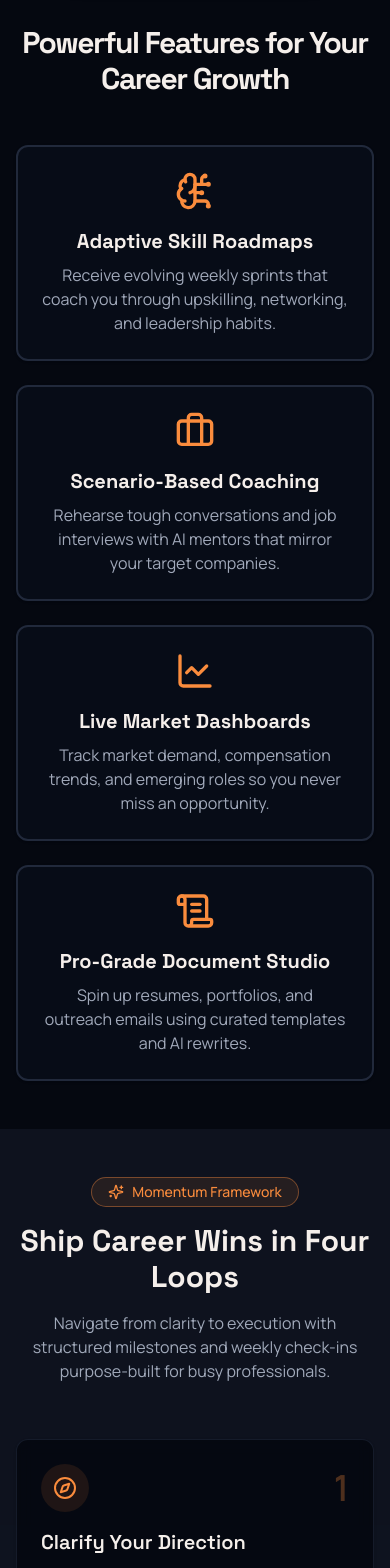
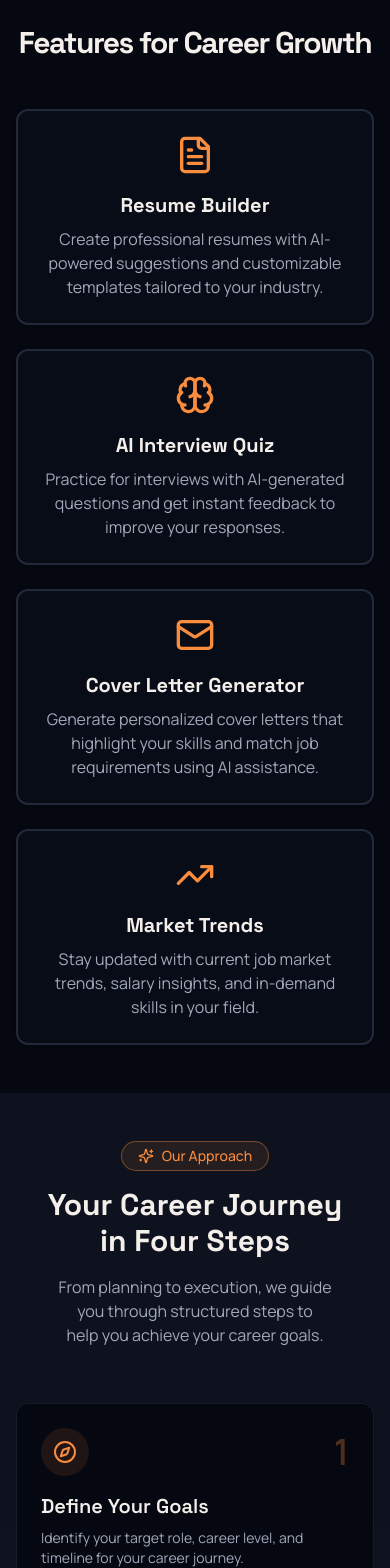
Before and after one commit to Faizuddin-q/mirai-mentor, a Next.js app: page / in a window 390 px wide. Shown: the part 1160-2728 px from the top of the page. Built offline with nearby package versions, Linux system fonts and the light colour scheme; no server answers.

Commit message:
update: landing page content

```diff
--- a/app/globals.css
+++ b/app/globals.css
@@ -138,3 +138,75 @@ html {
   height: 100%;
   background: radial-gradient(circle, rgba(8, 11, 19, 0), rgba(2, 6, 12, 0.92));
 }
+
+/* Enhanced card styling */
+@layer utilities {
+  .card-hover {
+    transition: all 0.3s cubic-bezier(0.4, 0, 0.2, 1);
+  }
+
+  .card-hover:hover {
+    transform: translateY(-4px);
+    box-shadow: 0 10px 25px -5px rgba(0, 0, 0, 0.3),
+                0 8px 10px -6px rgba(0, 0, 0, 0.2);
+  }
+
+  /* Smooth section transitions */
+  section {
+    transition: background-color 0.3s ease;
+  }
+
+  /* Enhanced button styling */
+  .btn-primary {
+    transition: all 0.2s ease;
+  }
+
+  .btn-primary:hover {
+    transform: translateY(-1px);
+    box-shadow: 0 4px 12px rgba(24, 94%, 63%, 0.4);
+  }
+
+  /* Subtle gradient overlays */
+  .section-gradient {
+    background: linear-gradient(
+      180deg,
+      transparent 0%,
+      hsl(var(--muted) / 0.3) 50%,
+      transparent 100%
+    );
+  }
+
+  /* Improved text readability */
+  .text-balance {
+    text-wrap: balance;
+  }
+
+  /* Smooth scroll reveal */
+  @keyframes fadeInUp {
+    from {
+      opacity: 0;
+      transform: translateY(20px);
+    }
+    to {
+      opacity: 1;
+      transform: translateY(0);
+    }
+  }
+
+  .animate-fade-in-up {
+    animation: fadeInUp 0.6s ease-out;
+  }
+
+  /* Card glass effect */
+  .glass-card {
+    background: hsl(var(--card) / 0.8);
+    backdrop-filter: blur(10px);
+    border: 1px solid hsl(var(--border) / 0.5);
+  }
+
+  /* Subtle border glow on hover */
+  .border-glow:hover {
+    box-shadow: 0 0 0 1px hsl(var(--primary) / 0.3),
+                0 4px 12px hsl(var(--primary) / 0.1);
+  }
+}
--- a/app/page.js
+++ b/app/page.js
@@ -33,69 +33,69 @@ import { industries } from "@/data/industries";
 
 const momentumRoadmap = [
   {
-    title: "Clarify Your Direction",
+    title: "Define Your Goals",
     description:
-      "Define the target role, seniority, and timeline that matters most to you.",
+      "Identify your target role, career level, and timeline for your career journey.",
     icon: Compass,
   },
   {
-    title: "Build the Plan",
+    title: "Create Your Plan",
     description:
-      "Generate tailored playbooks spanning skill drills, networking, and positioning.",
+      "Build a personalized roadmap with skill development, networking, and career strategies.",
     icon: Layers,
   },
   {
-    title: "Practice with Feedback",
+    title: "Practice & Learn",
     description:
-      "Work through scenario rehearsals, interview loops, and stakeholder scripts.",
+      "Practice interviews, scenarios, and communication skills with helpful feedback.",
     icon: MonitorPlay,
   },
   {
-    title: "Measure & Adjust",
+    title: "Track Progress",
     description:
-      "Track weekly momentum scores and iterate with data-backed guidance.",
+      "Monitor your progress and adjust your approach based on your achievements.",
     icon: BarChart3,
   },
 ];
 
 const outcomeHighlights = [
   {
-    title: "Promotion-Ready Toolkit",
+    title: "Career Preparation",
     description:
-      "Walk into review cycles with quantified wins, manager briefs, and salary comps.",
+      "Prepare for performance reviews and career advancement with helpful resources and guidance.",
     icon: Trophy,
   },
   {
-    title: "Job Search Accelerator",
+    title: "Job Search Support",
     description:
-      "Unlock outreach campaigns, recruiter follow-ups, and negotiation scripts.",
+      "Get assistance with applications, networking, and interview preparation.",
     icon: ArrowRight,
   },
   {
-    title: "Leadership Confidence",
+    title: "Skill Development",
     description:
-      "Practice stakeholder communication and influence frameworks with AI coaching.",
+      "Practice communication and leadership skills with AI-powered coaching tools.",
     icon: Users2,
   },
 ];
 
 const resourceLibrary = [
   {
-    title: "Weekly Momentum Lab",
+    title: "Career Guides",
     description:
-      "Live micro-coaching clinics on storytelling, portfolio positioning, and interview agility.",
+      "Helpful guides on storytelling, portfolio building, and interview preparation.",
     icon: CalendarCheck,
   },
   {
-    title: "Career Compass Newsletter",
+    title: "Industry Insights",
     description:
-      "Digestible market intel, role spotlights, and emerging skill signals delivered every Monday.",
+      "Learn about different roles, skills in demand, and career opportunities.",
     icon: Lightbulb,
   },
   {
-    title: "Negotiation Masterclass",
+    title: "Skill Workshops",
     description:
-      "On-demand workshops with play-by-play breakdowns of successful compensation conversations.",
+      "Access resources and tips for negotiation, communication, and professional development.",
     icon: GraduationCap,
   },
 ];
@@ -124,14 +124,14 @@ export default function LandingPage() {
       {/* Features Section */}
       <section className="w-full py-12 md:py-24 lg:py-32 bg-background">
         <div className="container mx-auto px-4 md:px-6">
-          <h2 className="text-3xl font-bold tracking-tighter text-center mb-12">
-            Powerful Features for Your Career Growth
+          <h2 className="text-3xl font-bold tracking-tighter text-center mb-12 text-balance">
+            Features for Career Growth
           </h2>
           <div className="grid grid-cols-1 md:grid-cols-2 lg:grid-cols-4 gap-6 max-w-6xl mx-auto">
             {features.map((feature, index) => (
               <Card
                 key={index}
-                className="border-2 hover:border-primary transition-colors duration-300"
+                className="border-2 hover:border-primary transition-all duration-300 card-hover border-glow"
               >
                 <CardContent className="pt-6 text-center flex flex-col items-center">
                   <div className="flex flex-col items-center justify-center">
@@ -154,21 +154,21 @@ export default function LandingPage() {
           <div className="max-w-3xl mx-auto text-center mb-14 space-y-4">
             <span className="inline-flex items-center gap-2 rounded-full border border-primary/40 bg-primary/10 px-4 py-1 text-sm font-medium text-primary">
               <Sparkles className="h-4 w-4" />
-              Momentum Framework
+              Our Approach
             </span>
-            <h2 className="text-3xl font-bold md:text-4xl">
-              Ship Career Wins in Four Loops
+            <h2 className="text-3xl font-bold md:text-4xl text-balance">
+              Your Career Journey in Four Steps
             </h2>
-            <p className="text-muted-foreground md:text-lg">
-              Navigate from clarity to execution with structured milestones and
-              weekly check-ins purpose-built for busy professionals.
+            <p className="text-muted-foreground md:text-lg text-balance">
+              From planning to execution, we guide you through structured steps
+              to help you achieve your career goals.
             </p>
           </div>
           <div className="grid gap-6 md:grid-cols-2 lg:grid-cols-4 max-w-6xl mx-auto">
             {momentumRoadmap.map((item, index) => (
               <Card
                 key={item.title}
-                className="relative h-full border-border/60 bg-background/90 backdrop-blur transition-shadow hover:shadow-lg"
+                className="relative h-full border-border/60 bg-background/90 backdrop-blur transition-all duration-300 card-hover"
               >
                 <CardContent className="flex h-full flex-col gap-4 pt-6">
                   <div className="flex items-center justify-between">
@@ -192,29 +192,6 @@ export default function LandingPage() {
         </div>
       </section>
 
-      {/* Stats Section */}
-      <section className="w-full py-12 md:py-24 bg-muted/50">
-        <div className="container mx-auto px-4 md:px-6">
-          <div className="grid grid-cols-2 md:grid-cols-4 gap-8 max-w-4xl mx-auto text-center">
-            <div className="flex flex-col items-center justify-center space-y-2">
-              <h3 className="text-4xl font-bold">50+</h3>
-              <p className="text-muted-foreground">Industries Covered</p>
-            </div>
-            <div className="flex flex-col items-center justify-center space-y-2">
-              <h3 className="text-4xl font-bold">1000+</h3>
-              <p className="text-muted-foreground">Interview Questions</p>
-            </div>
-            <div className="flex flex-col items-center justify-center space-y-2">
-              <h3 className="text-4xl font-bold">95%</h3>
-              <p className="text-muted-foreground">Success Rate</p>
-            </div>
-            <div className="flex flex-col items-center justify-center space-y-2">
-              <h3 className="text-4xl font-bold">24/7</h3>
-              <p className="text-muted-foreground">AI Support</p>
-            </div>
-          </div>
-        </div>
-      </section>
 
       {/* Career Playbooks */}
       <section
@@ -222,20 +199,19 @@ export default function LandingPage() {
       >
         <div className="container mx-auto px-4 md:px-6">
           <div className="text-center max-w-3xl mx-auto mb-12 space-y-4">
-            <h2 className="text-3xl font-bold md:text-4xl">
-              Playbooks for Every Path
+            <h2 className="text-3xl font-bold md:text-4xl text-balance">
+              Career Paths & Resources
             </h2>
-            <p className="text-muted-foreground md:text-lg">
-              Tap into curated action plans across high-growth roles. Each
-              playbook includes skill benchmarks, networking moves, and hiring
-              manager insights.
+            <p className="text-muted-foreground md:text-lg text-balance">
+              Explore different career paths and get guidance on skills,
+              networking, and industry insights tailored to your goals.
             </p>
           </div>
           <div className="grid gap-6 md:grid-cols-2 lg:grid-cols-3 max-w-6xl mx-auto">
             {careerSpotlights.map((industry) => (
               <Card
                 key={industry.title}
-                className="h-full border-border/70 bg-card/90 transition-transform hover:-translate-y-1 hover:shadow-lg"
+                className="h-full border-border/70 bg-card/90 transition-all duration-300 card-hover"
               >
                 <CardContent className="flex h-full flex-col gap-4 pt-6">
                   <div className="flex items-center gap-3">
@@ -275,9 +251,9 @@ export default function LandingPage() {
       >
         <div className="container mx-auto px-4 md:px-6">
           <div className="text-center max-w-3xl mx-auto mb-12">
-            <h2 className="text-3xl font-bold mb-4">How It Works</h2>
-            <p className="text-muted-foreground">
-              Four simple steps to accelerate your career growth
+            <h2 className="text-3xl font-bold mb-4 text-balance">How It Works</h2>
+            <p className="text-muted-foreground text-balance">
+              Simple steps to help you grow in your career
             </p>
           </div>
 
@@ -285,7 +261,7 @@ export default function LandingPage() {
             {howItWorks.map((item, index) => (
               <div
                 key={index}
-                className="flex flex-col items-center text-center space-y-4 rounded-md border border-border bg-card px-4 py-3 shadow-sm"
+                className="flex flex-col items-center text-center space-y-4 rounded-md border border-border bg-card px-4 py-3 shadow-sm transition-all duration-300 card-hover"
               >
                 <div className="w-16 h-16 rounded-full bg-primary/10 flex items-center justify-center">
                   {item.icon}
@@ -302,19 +278,19 @@ export default function LandingPage() {
       <section className="w-full py-12 md:py-24 bg-muted/30">
         <div className="container mx-auto px-4 md:px-6">
           <div className="max-w-4xl mx-auto mb-12 text-center space-y-4">
-            <h2 className="text-3xl font-bold md:text-4xl">
-              Unlock Impactful Outcomes
+            <h2 className="text-3xl font-bold md:text-4xl text-balance">
+              What You Can Achieve
             </h2>
-            <p className="text-muted-foreground md:text-lg">
-              Mirai Mentor pairs structured coaching with actionable playbooks
-              so you can level up with confidence.
+            <p className="text-muted-foreground md:text-lg text-balance">
+              Get structured guidance and actionable resources to help you
+              advance in your career journey.
             </p>
           </div>
           <div className="grid gap-6 md:grid-cols-3 max-w-6xl mx-auto">
             {outcomeHighlights.map((item) => (
               <Card
                 key={item.title}
-                className="h-full border-border/70 bg-background/95 backdrop-blur"
+                className="h-full border-border/70 bg-background/95 backdrop-blur transition-all duration-300 card-hover"
               >
                 <CardContent className="flex h-full flex-col gap-4 pt-6">
                   <div className="flex h-12 w-12 items-center justify-center rounded-full bg-primary/10 text-primary">
@@ -335,12 +311,12 @@ export default function LandingPage() {
 
       <section className="w-full py-12 md:py-24 bg-muted/50">
         <div className="container mx-auto px-4 md:px-6">
-          <h2 className="text-3xl font-bold text-center mb-12">
-            What Our Users Say
+          <h2 className="text-3xl font-bold text-center mb-12 text-balance">
+            User Feedback
           </h2>
           <div className="grid grid-cols-1 md:grid-cols-3 gap-8 max-w-6xl mx-auto">
             {testimonial.map((testimonial, index) => (
-              <Card key={index} className="bg-background">
+              <Card key={index} className="bg-background transition-all duration-300 card-hover">
                 <CardContent className="pt-6">
                   <div className="flex flex-col space-y-4">
                     <div className="flex items-center space-x-4 mb-4">
@@ -413,19 +389,19 @@ export default function LandingPage() {
       <section className="w-full py-12 md:py-24 bg-background">
         <div className="container mx-auto px-4 md:px-6">
           <div className="text-center max-w-3xl mx-auto mb-12 space-y-4">
-            <h2 className="text-3xl font-bold md:text-4xl">
-              Stay Sharp Between Sessions
+            <h2 className="text-3xl font-bold md:text-4xl text-balance">
+              Learning Resources
             </h2>
-            <p className="text-muted-foreground md:text-lg">
-              Dive into live clinics, on-demand workshops, and weekly briefings
-              designed to keep your momentum high.
+            <p className="text-muted-foreground md:text-lg text-balance">
+              Access helpful resources, guides, and tips to support your career
+              development journey.
             </p>
           </div>
           <div className="grid gap-6 md:grid-cols-3 max-w-6xl mx-auto">
             {resourceLibrary.map((resource) => (
               <Card
                 key={resource.title}
-                className="h-full border-border/70 bg-card/95 transition-shadow hover:shadow-xl"
+                className="h-full border-border/70 bg-card/95 transition-all duration-300 card-hover"
               >
                 <CardContent className="flex h-full flex-col gap-4 pt-6">
                   <div className="flex h-12 w-12 items-center justify-center rounded-full bg-primary/10 text-primary">
@@ -449,18 +425,18 @@ export default function LandingPage() {
         <div className="mx-auto py-24 gradient rounded-lg">
           <div className="flex flex-col items-center justify-center space-y-4 text-center max-w-3xl mx-auto">
             <h2 className="text-3xl font-bold tracking-tighter gradient-title sm:text-4xl md:text-5xl">
-              Ready to Accelerate Your Career?
+              Ready to Start Your Career Journey?
             </h2>
             <p className="mx-auto max-w-[600px] text-muted-foreground md:text-xl">
-              Join thousands of professionals who are advancing their careers
-              with AI-powered guidance.
+              Get started with AI-powered guidance to help you achieve your
+              career goals.
             </p>
             <Link href="/dashboard" passHref>
               <Button
                 size="lg"
                 className="h-11 mt-5 animate-bounce"
               >
-                Start Your Journey Today <ArrowRight className="ml-2 h-4 w-4" />
+                Get Started <ArrowRight className="ml-2 h-4 w-4" />
               </Button>
             </Link>
           </div>
--- a/data/features.js
+++ b/data/features.js
@@ -1,27 +1,28 @@
-import { BrainCircuit, Briefcase, LineChart, ScrollText } from "lucide-react";
+import { FileText, Brain, Mail, TrendingUp } from "lucide-react";
 
 export const features = [
   {
-    icon: <BrainCircuit className="w-10 h-10 mb-4 text-primary" />,
-    title: "Adaptive Skill Roadmaps",
+    icon: <FileText className="w-10 h-10 mb-4 text-primary" />,
+    title: "Resume Builder",
     description:
-      "Receive evolving weekly sprints that coach you through upskilling, networking, and leadership habits.",
+      "Create professional resumes with AI-powered suggestions and customizable templates tailored to your industry.",
   },
   {
-    icon: <Briefcase className="w-10 h-10 mb-4 text-primary" />,
-    title: "Scenario-Based Coaching",
+    icon: <Brain className="w-10 h-10 mb-4 text-primary" />,
+    title: "AI Interview Quiz",
     description:
-      "Rehearse tough conversations and job interviews with AI mentors that mirror your target companies.",
+      "Practice for interviews with AI-generated questions and get instant feedback to improve your responses.",
   },
   {
-    icon: <LineChart className="w-10 h-10 mb-4 text-primary" />,
-    title: "Live Market Dashboards",
+    icon: <Mail className="w-10 h-10 mb-4 text-primary" />,
+    title: "Cover Letter Generator",
     description:
-      "Track market demand, compensation trends, and emerging roles so you never miss an opportunity.",
+      "Generate personalized cover letters that highlight your skills and match job requirements using AI assistance.",
   },
   {
-    icon: <ScrollText className="w-10 h-10 mb-4 text-primary" />,
-    title: "Pro-Grade Document Studio",
-    description: "Spin up resumes, portfolios, and outreach emails using curated templates and AI rewrites.",
+    icon: <TrendingUp className="w-10 h-10 mb-4 text-primary" />,
+    title: "Market Trends",
+    description:
+      "Stay updated with current job market trends, salary insights, and in-demand skills in your field.",
   },
 ];
```
Also changed, not shown: 1 other file (tests, documents, lock files or other folders).
